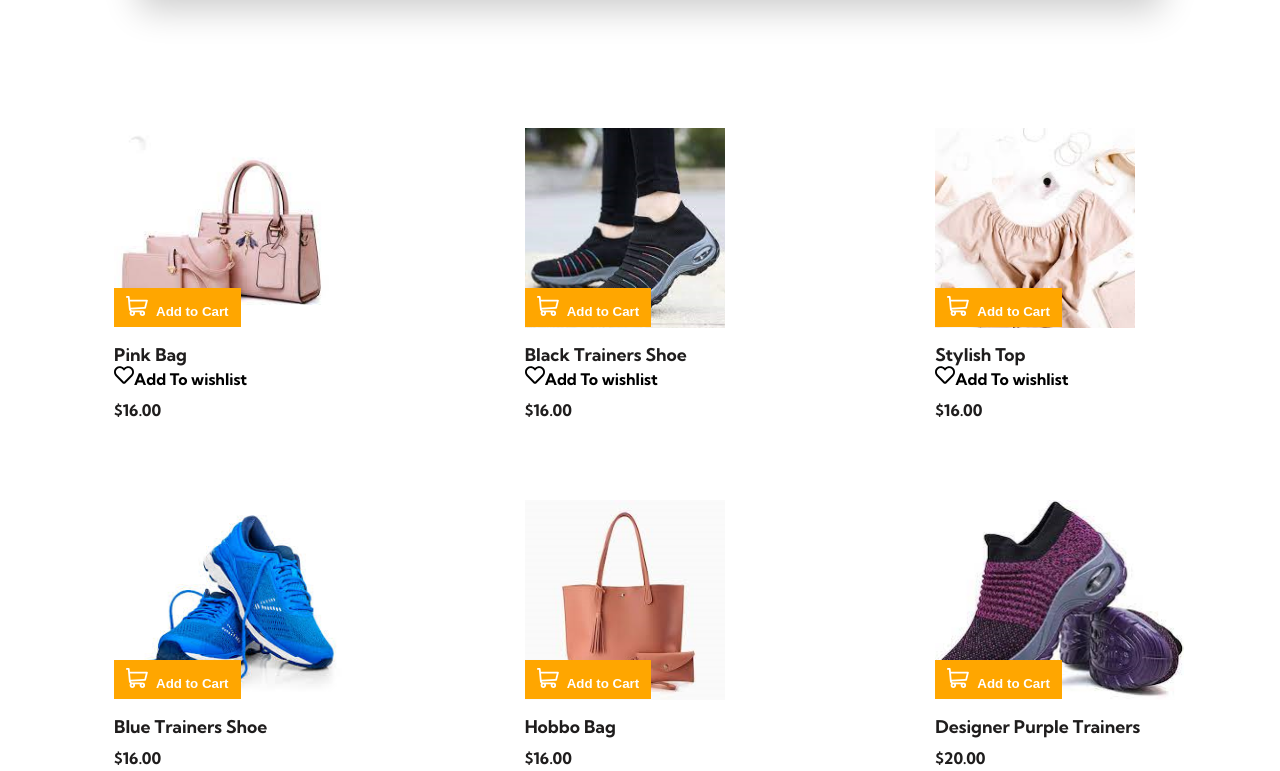
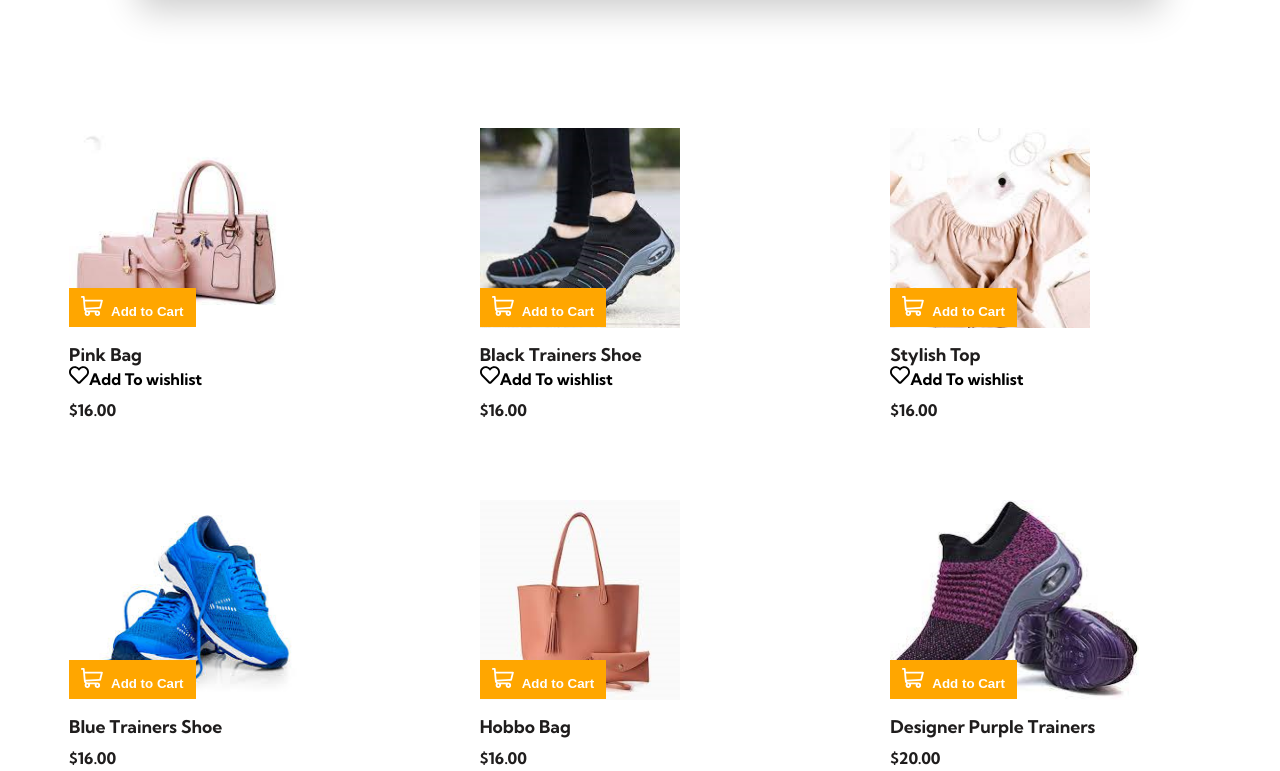
Before and after one commit to Adebukol/19Cart-ecomm, a plain HTML site: page product-display.html in a window 1280 px wide. Shown: the part 734-1505 px from the top of the page. Drawn offline with Linux system fonts and the light colour scheme.

Commit message:
Update style.css

```diff
--- a/style.css
+++ b/style.css
@@ -1210,7 +1210,8 @@ th:last-child{
     margin-top: 50px;
     padding: 4rem 0;
     margin-bottom: 20px;
-    margin-left: 100px;
+    margin-left: 10px;
+    margin-right:0px;
     /* overflow: hidden; */
 }
 
```
